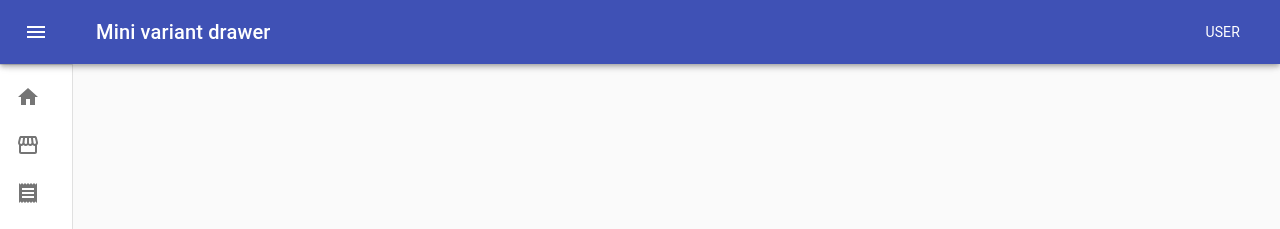
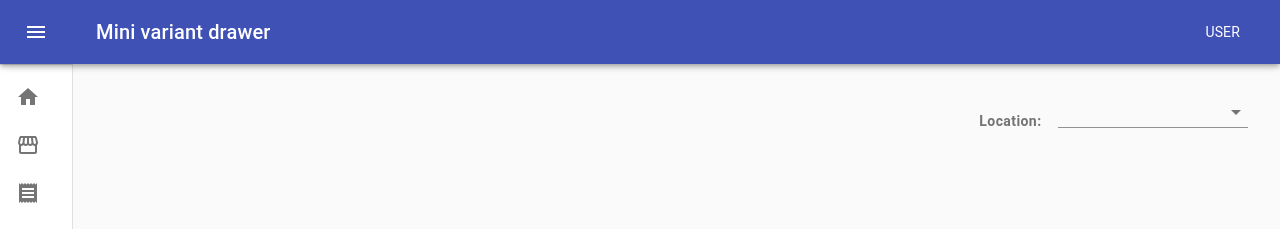
Before and after one commit to antoinedga/medicineTracking, a React (Create React App) app in the folder view/: page /dashboard in a window 1280 px wide. Shown: the top 229 px of the page. Built offline with nearby package versions, Linux system fonts and the light colour scheme.

Commit message:
added location drop down and started organizing the dashboard for the pages

```diff
--- a/view/src/components/dashboard/index.js
+++ b/view/src/components/dashboard/index.js
@@ -2,26 +2,30 @@ import React from "react";
 import clsx from 'clsx';
 import {
     Route,
-    Redirect,
+    Redirect, useRouteMatch,
 } from "react-router-dom";
+
 import {
     Container, AppBar, IconButton, Divider,
     List, ListItem, ListItemIcon, ListItemText,
-    Toolbar, Drawer, Typography
+    Toolbar, Drawer, Typography,
+    Tooltip, Grid, Select, MenuItem, FormHelperText
 } from '@material-ui/core'
 import CssBaseline from "@material-ui/core/CssBaseline";
 import { makeStyles, useTheme } from '@material-ui/core/styles';
 import ChevronLeftIcon from '@material-ui/icons/ChevronLeft';
 import ChevronRightIcon from '@material-ui/icons/ChevronRight';
 import MenuIcon from '@material-ui/icons/Menu';
-import InboxIcon from '@material-ui/icons/MoveToInbox';
 import LocationOnIcon from '@material-ui/icons/LocationOn';
 import PeopleIcon from '@material-ui/icons/People';
 import ReceiptIcon from '@material-ui/icons/Receipt';
 import HomeIcon from '@material-ui/icons/Home';
 import StorefrontIcon from '@material-ui/icons/Storefront';
-import Tooltip from "@material-ui/core/Tooltip";
-
+import {Link} from 'react-router-dom';
+import Inventory from "./pages/inventory";
+import Orders from "./pages/orders";
+import Locations from './pages/locations'
+import Users from "./pages/users";
 const drawerWidth = 240;
 
 const useStyles = makeStyles((theme) => ({
@@ -86,8 +90,11 @@ const useStyles = makeStyles((theme) => ({
     },
     content: {
         flexGrow: 1,
-        padding: theme.spacing(3),
+        padding: theme.spacing(4),
     },
+    location: {
+        paddingRight: '16px'
+    }
 
 }));
 
@@ -95,7 +102,9 @@ function Dashboard(props) {
     const classes = useStyles();
     const theme = useTheme();
     const [open, setOpen] = React.useState(false);
+    const [location, setLocation] = React.useState("");
     const [anchorEl, setAnchorEl] = React.useState(null);
+    let { path, url } = useRouteMatch();
 
     const handleDrawerOpen = () => {
         setOpen(true);
@@ -105,7 +114,6 @@ function Dashboard(props) {
         setOpen(false);
     };
 
-
     const handleMenu = (event) => {
         setAnchorEl(event.currentTarget);
     };
@@ -113,6 +121,10 @@ function Dashboard(props) {
     const handleClose = () => {
         setAnchorEl(null);
     };
+
+    const handleLocationChange= (event) => {
+
+    }
 
     return (
         <>
@@ -145,6 +157,7 @@ function Dashboard(props) {
                         </div>
                     </Toolbar>
                 </AppBar>
+                {/*side menu on right side of the screen*/}
                 <Drawer
                     variant="permanent"
                     className={clsx(classes.drawer, {
@@ -166,7 +179,7 @@ function Dashboard(props) {
                     <Divider />
                     <List>
 
-                        <ListItem button>
+                        <ListItem button component={Link} to="/dashboard">
                                 <ListItemIcon>
                                     <Tooltip title="Dashboard">
                                         <HomeIcon />
@@ -175,7 +188,7 @@ function Dashboard(props) {
                                 <ListItemText primary={"Dashboard"} />
                         </ListItem>
 
-                        <ListItem button>
+                        <ListItem button component={Link} to="/dashboard/inventory">
                             <ListItemIcon>
                                 <Tooltip title="Inventory">
                                     <StorefrontIcon />
@@ -184,7 +197,7 @@ function Dashboard(props) {
                             <ListItemText primary={"Inventory"} />
                         </ListItem>
 
-                        <ListItem button>
+                        <ListItem button component={Link} to="/dashboard/orders">
                             <ListItemIcon>
                                 <Tooltip title="Order History">
                                     <ReceiptIcon />
@@ -193,7 +206,7 @@ function Dashboard(props) {
                             <ListItemText primary={"Order History"} />
                         </ListItem>
 
-                        <ListItem button>
+                        <ListItem button component={Link} to="/dashboard/users">
                             <ListItemIcon>
                                 <Tooltip title="User Management">
                                     <PeopleIcon />
@@ -202,7 +215,7 @@ function Dashboard(props) {
                             <ListItemText primary={"User Management"} />
                         </ListItem>
 
-                        <ListItem button>
+                        <ListItem button component={Link} to="/dashboard/locations" >
                             <ListItemIcon>
                                 <Tooltip title="Location Management">
                                     <LocationOnIcon/>
@@ -215,6 +228,33 @@ function Dashboard(props) {
                 </Drawer>
                 <main className={classes.content}>
                     <div className={classes.toolbar} />
+                        <Grid container direction="row" justify="flex-end">
+                            <Grid item className={classes.location}>
+                                <FormHelperText><h3>Location: </h3></FormHelperText>
+                            </Grid>
+                            <Grid item xs={2} >
+                                <Select
+                                    value={location}
+                                    onChange={handleLocationChange}
+                                    inputProps={{ 'aria-label': 'Without label' }}
+                                    fullWidth={true}
+                                    >
+                                    <MenuItem value={10}>Ten</MenuItem>
+                                </Select>
+                            </Grid>
+                        </Grid>
+                            <Route exact path={`${url}/inventory`}>
+                                <Inventory/>
+                            </Route>
+                            <Route exact path={`${url}/orders`}>
+                                <Orders/>
+                            </Route>
+                            <Route exact path={`${url}/locations`}>
+                                <Locations/>
+                            </Route>
+                            <Route exact path={`${url}/users`}>
+                                <Users/>
+                            </Route>
 
                 </main>
             </div>
--- /dev/null
+++ b/view/src/components/dashboard/pages/inventory/index.js
@@ -0,0 +1,14 @@
+import React from 'react';
+import {Grid} from '@material-ui/core'
+
+
+export default function Inventory(props) {
+
+
+    return(
+        <Grid container>
+            <h3>Inventory</h3>
+        </Grid>
+
+    );
+}
--- /dev/null
+++ b/view/src/components/dashboard/pages/locations/index.js
@@ -0,0 +1,14 @@
+import React from 'react';
+import {Grid} from '@material-ui/core'
+
+
+export default function Locations(props) {
+
+
+    return(
+        <Grid container>
+            <h3>Location Management</h3>
+        </Grid>
+
+    );
+}
--- /dev/null
+++ b/view/src/components/dashboard/pages/orders/index.js
@@ -0,0 +1,14 @@
+import React from 'react';
+import {Grid} from '@material-ui/core'
+
+
+export default function Orders(props) {
+
+
+    return(
+        <Grid container>
+            <h3>Order History</h3>
+        </Grid>
+
+    );
+}
--- /dev/null
+++ b/view/src/components/dashboard/pages/users/index.js
@@ -0,0 +1,14 @@
+import React from 'react';
+import {Grid} from '@material-ui/core'
+
+
+export default function Users(props) {
+
+
+    return(
+        <Grid container>
+            <h3>User Management</h3>
+        </Grid>
+
+    );
+}
```
Lines whose indentation alone changed are shown as unchanged.
